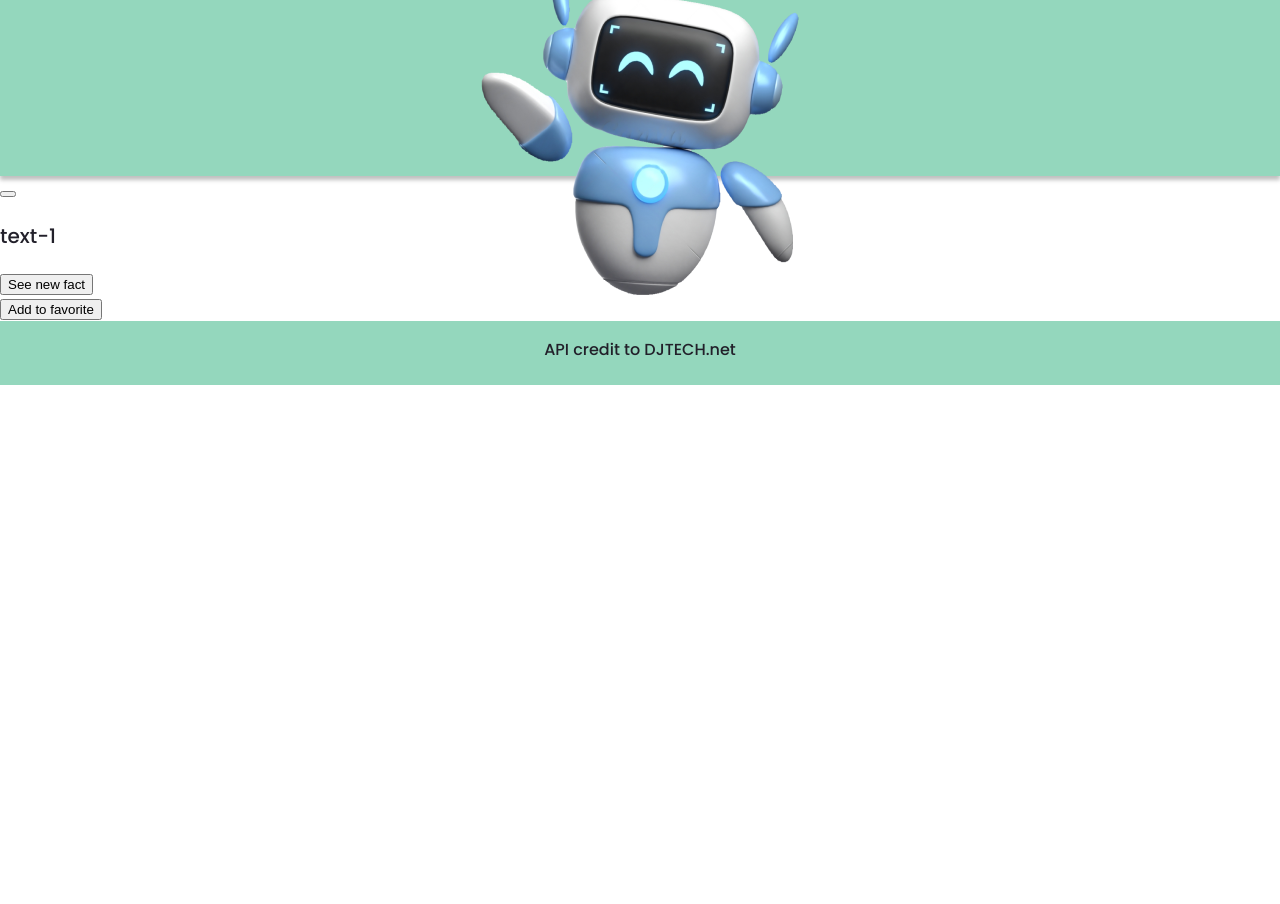
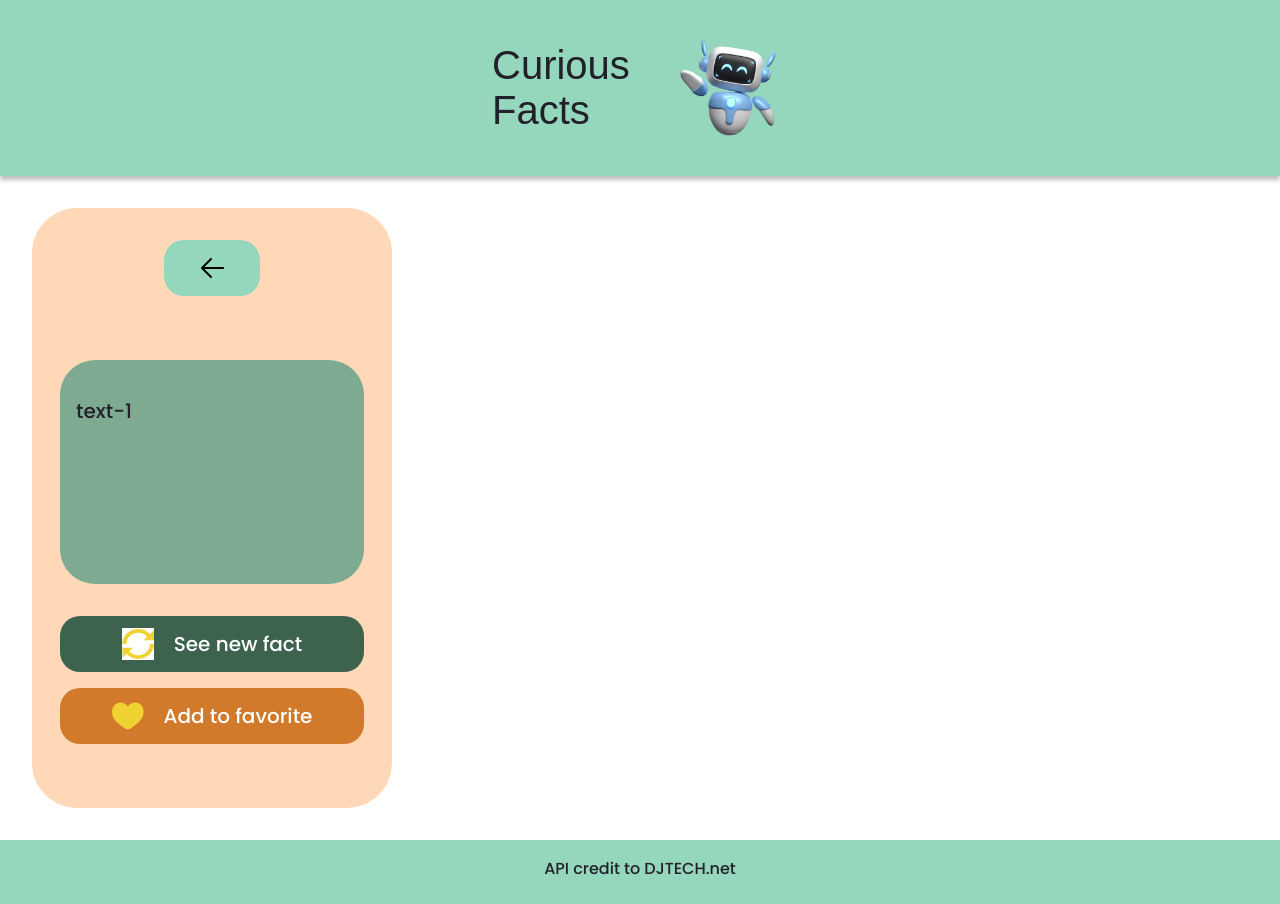
Before and after one commit to vicki-robertson/curious-fem, a plain HTML site: page pages/curiousfacts.html in a window 1280 px wide. Before the commit the page ends 800 px from the top, so only its background shows below. Drawn offline with Linux system fonts and the light colour scheme; files whose address does not match are found by name; a web font is replaced by a local one.

Commit message:
body de la pagina curiousfacts creado

```diff
--- a/pages/curiousfacts.html
+++ b/pages/curiousfacts.html
@@ -9,24 +9,34 @@
 </head>
 <body>
     <header>
-        <div class="header">
-            <h1>CuriousFacts</h1>
+        <div class="header-box">
+            <h1>Curious Facts</h1>
             <img src="../assets/img/robot-logo.png" alt="logo of a robot">
         </div>
     </header>
 
     <main class="page-facts">
-    <a href="../index.html"><button type="button" name="back"></button></a>
-    <section class="text-box-facts">
-        <div>
-            <p>text-1</p>
-        </div>
-    </section>
 
-    <section class="btn-facts-section">
-       <div class="new-fact-btn"><a href="#"><button type="button" name="See new fact">See new fact</button></a></div>
-       <div class="favorites-btn"><a href="./favorites.html"><button type="button" name="Add to fav">Add to favorite</button></a></div>
-    </section>
+        <section class="container-facts">
+            <a class="back-btn" href="../index.html">
+                <img src="../assets/img/go-back-icon.svg" alt="">
+                <p>Back</p>
+            </a>
+
+            <div class="text-box-facts">
+                <p>text-1</p>
+            </div>
+
+            <a class="new-fact-btn" href="#">
+                <img src="../assets/img/see-more-icon.svg" alt="icono de volver a recargar">
+                <p>See new fact</p>
+            </a>
+
+            <a class="favorites-btn" href="./favorites.html" alt="">
+                <img src="../assets/img/heart-icon.svg" alt="">
+                <p>Add to favorite</p>
+            </a>
+        </section>
     </main>
 
     <footer>
--- a/src/css/body.css
+++ b/src/css/body.css
@@ -40,5 +40,105 @@ a{
 }
 
 
+/* Estilos de curiousfacts */
+
+
+
+.back-btn {
+    display: flex;
+    flex-direction: column;
+    align-items: center;
+    justify-content: center;
+    /* text-align: center; */
+    background-color: var(--green);
+    border-radius: 20px;
+    color: #fff;
+    cursor: pointer;
+    width: 6rem;
+    height: 3.5rem;
+    margin-top: 2rem;
+}
+
+.back-btn img {
+    width: 2rem;
+    height: 2rem;
+}
+
+.back-btn p {
+    display: none;
+    /* align-items: flex-end; */
+}
+
+.container-facts {
+    display: flex;
+    flex-direction: column;
+    align-items: center;
+    background-color: var(--peach);
+    width: 22.5rem;
+    height: 37.5rem;
+    border-radius: 45px;
+    margin: 2rem;
+}
+
+
+
+.text-box-facts {
+    display: block;
+    /* flex-direction: column; */
+    justify-content: center;
+    background-color: var(--medium-green);
+    border-radius: 35px;
+    width: 19rem;
+    height: 14rem;
+    margin-top: 4rem;
+}
+
+.text-box-facts p {
+    text-align: left;
+    padding: 1rem;
+}
+
+.new-fact-btn img {
+    width: 2rem;
+    height: 2rem;
+    margin-right: 1.25rem;
+}
+
+.new-fact-btn {
+    display: flex;
+    flex-direction: row;
+    align-items: center;
+    justify-content: center;
+    text-align: center;
+    background-color: var(--dark-green);
+    border-radius: 20px;
+    color: #fff;
+    cursor: pointer;
+    width: 19rem;
+    height: 3.5rem;
+    margin-top: 2rem;
+}
+
+
+.favorites-btn img {
+    width: 2rem;
+    height: 2rem;
+    margin-right: 1.25rem;
+}
+
+.favorites-btn {
+    display: flex;
+    flex-direction: row;
+    align-items: center;
+    justify-content: center;
+    text-align: center;
+    background-color: var(--orange);
+    border-radius: 20px;
+    color: #fff;
+    cursor: pointer;
+    width: 19rem;
+    height: 3.5rem;
+    margin-top: 1rem;
+}
 
 /*desktop style responsive*/
--- a/src/css/footer.css
+++ b/src/css/footer.css
@@ -4,13 +4,11 @@ footer {
     flex-direction: row;
     background-color: var(--green);
     height: 4rem;
-    text-align: center;
+    width: 100%;
     justify-content: center;
 }
 
 footer h3 {
-    text-align: center;
-    justify-content: center;
     font-size: 1rem;
     font-family: Poppins, sans-serif;
     font-weight: 400;
```
Also changed, not shown: pages/favorites.html (+1 -1 lines).
